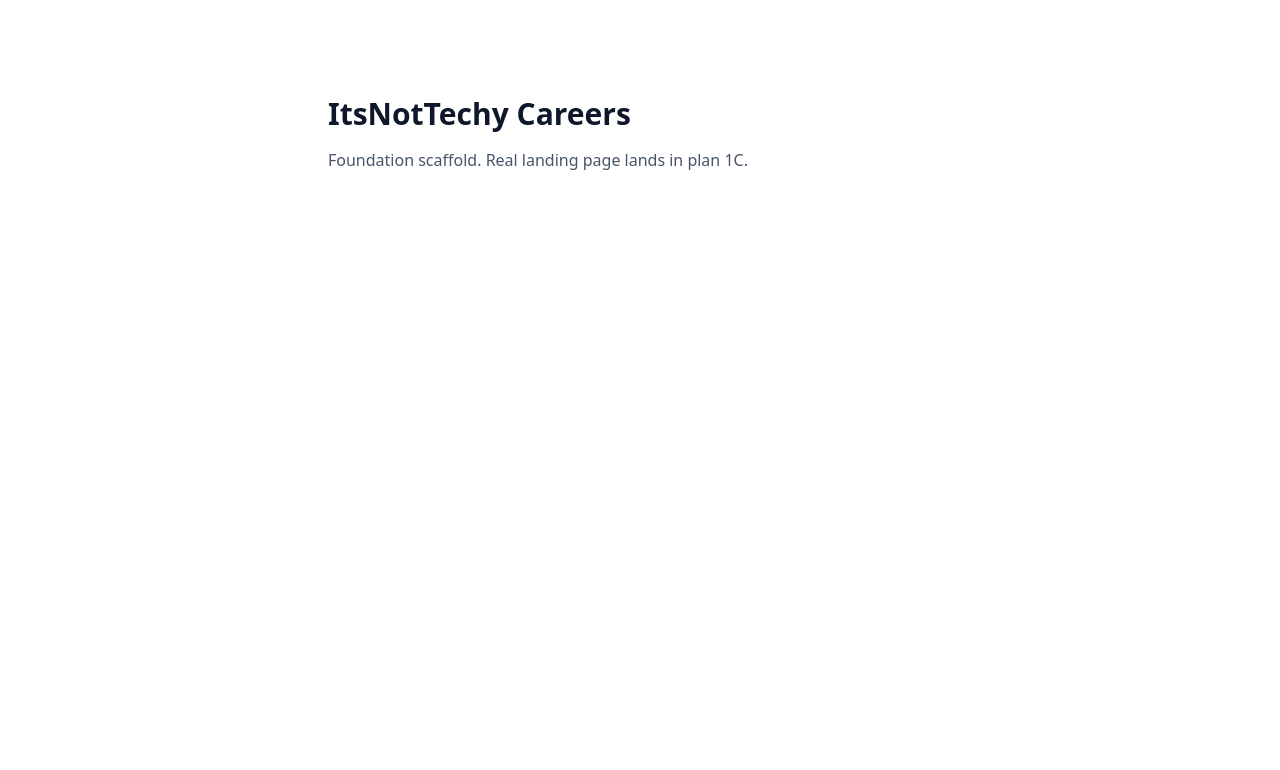
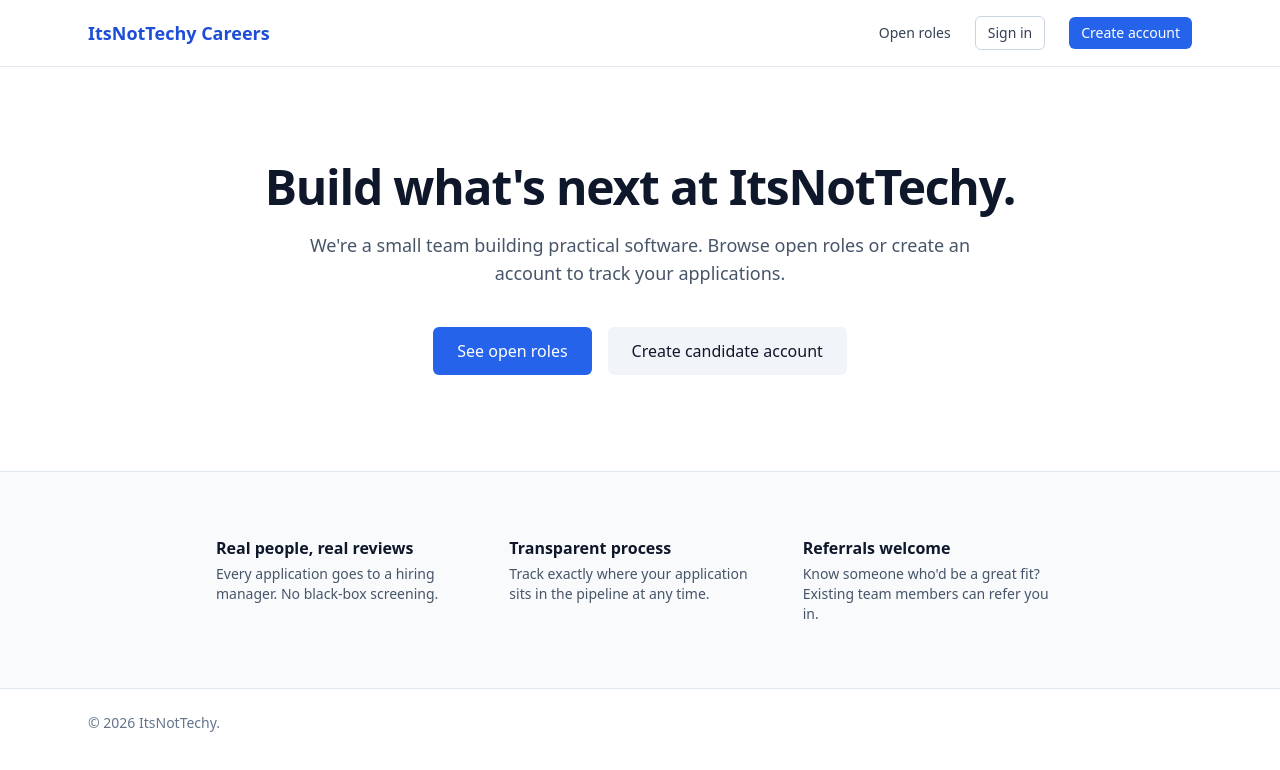
Before and after one commit to onsectivewebsite/career-itsnottechy, a Next.js app: page / in a window 1280 px wide. Shown: the top 770 px of the page. Built offline with nearby package versions, Linux system fonts and the light colour scheme.

Commit message:
feat(ui): add public landing page and navbar

```diff
--- a/src/app/page.tsx
+++ b/src/app/page.tsx
@@ -1,8 +1,57 @@
+import Link from 'next/link';
+import { PublicNav } from '@/components/PublicNav';
+import { Button } from '@/components/ui/Button';
+
 export default function HomePage() {
   return (
-    <main className="mx-auto max-w-2xl px-6 py-24">
-      <h1 className="text-3xl font-bold text-slate-900">ItsNotTechy Careers</h1>
-      <p className="mt-4 text-slate-600">Foundation scaffold. Real landing page lands in plan 1C.</p>
-    </main>
+    <>
+      <PublicNav />
+      <main>
+        <section className="mx-auto max-w-4xl px-6 py-24 text-center">
+          <h1 className="text-4xl font-bold tracking-tight text-slate-900 sm:text-5xl">
+            Build what&apos;s next at ItsNotTechy.
+          </h1>
+          <p className="mx-auto mt-5 max-w-2xl text-lg text-slate-600">
+            We&apos;re a small team building practical software. Browse open roles or
+            create an account to track your applications.
+          </p>
+          <div className="mt-10 flex items-center justify-center gap-4">
+            <Link href="/jobs">
+              <Button size="lg">See open roles</Button>
+            </Link>
+            <Link href="/register">
+              <Button size="lg" variant="secondary">Create candidate account</Button>
+            </Link>
+          </div>
+        </section>
+        <section className="border-t border-slate-200 bg-slate-50">
+          <div className="mx-auto grid max-w-4xl gap-8 px-6 py-16 sm:grid-cols-3">
+            <Feature title="Real people, real reviews">
+              Every application goes to a hiring manager. No black-box screening.
+            </Feature>
+            <Feature title="Transparent process">
+              Track exactly where your application sits in the pipeline at any time.
+            </Feature>
+            <Feature title="Referrals welcome">
+              Know someone who&apos;d be a great fit? Existing team members can refer you in.
+            </Feature>
+          </div>
+        </section>
+        <footer className="border-t border-slate-200 bg-white">
+          <div className="mx-auto max-w-6xl px-6 py-6 text-sm text-slate-500">
+            © {new Date().getFullYear()} ItsNotTechy.
+          </div>
+        </footer>
+      </main>
+    </>
   );
 }
+
+function Feature({ title, children }: { title: string; children: React.ReactNode }) {
+  return (
+    <div>
+      <h3 className="font-semibold text-slate-900">{title}</h3>
+      <p className="mt-1 text-sm text-slate-600">{children}</p>
+    </div>
+  );
+}
--- /dev/null
+++ b/src/components/PublicNav.tsx
@@ -0,0 +1,30 @@
+import Link from 'next/link';
+
+export function PublicNav() {
+  return (
+    <header className="border-b border-slate-200 bg-white">
+      <div className="mx-auto flex max-w-6xl items-center justify-between px-6 py-4">
+        <Link href="/" className="text-lg font-bold text-brand-700">
+          ItsNotTechy Careers
+        </Link>
+        <nav className="flex items-center gap-6 text-sm">
+          <Link href="/jobs" className="text-slate-700 hover:text-slate-900">
+            Open roles
+          </Link>
+          <Link
+            href="/login"
+            className="rounded-md border border-slate-300 px-3 py-1.5 text-slate-700 hover:bg-slate-50"
+          >
+            Sign in
+          </Link>
+          <Link
+            href="/register"
+            className="rounded-md bg-brand-600 px-3 py-1.5 font-medium text-white hover:bg-brand-700"
+          >
+            Create account
+          </Link>
+        </nav>
+      </div>
+    </header>
+  );
+}
```
